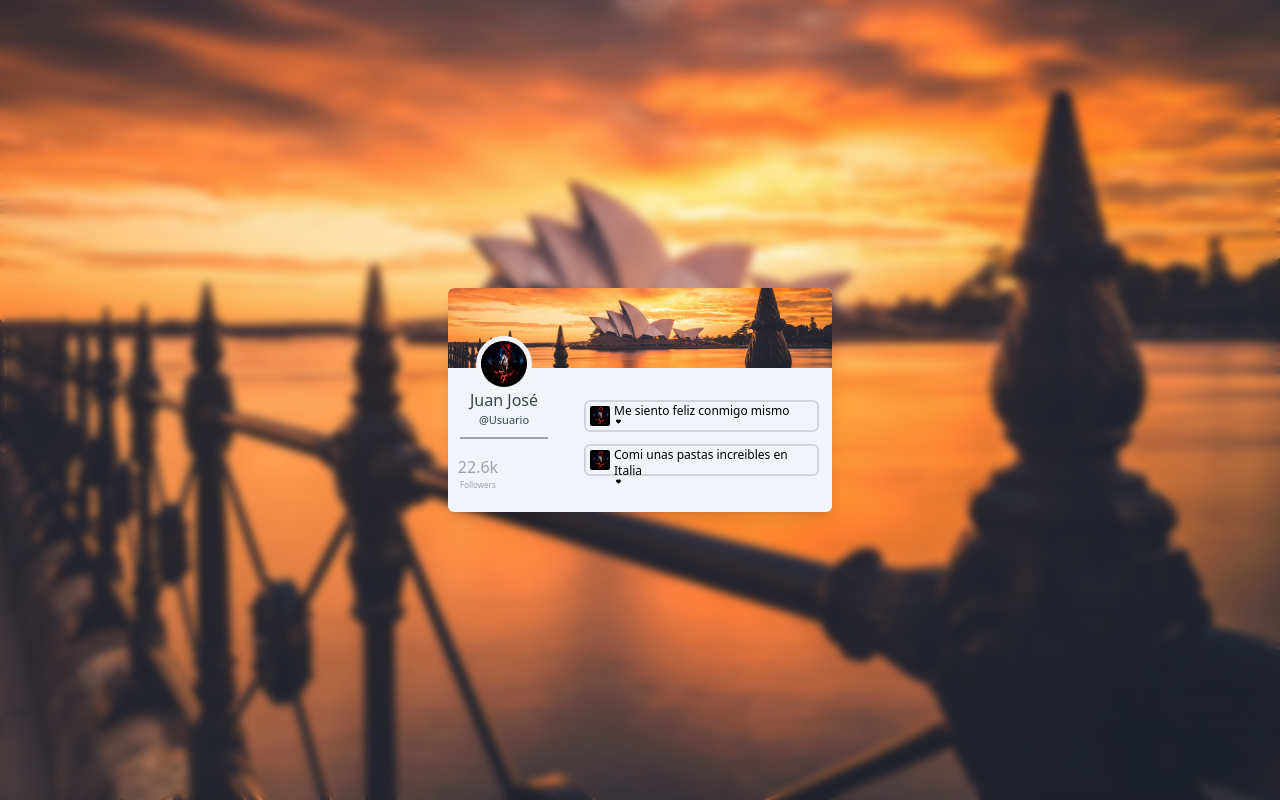
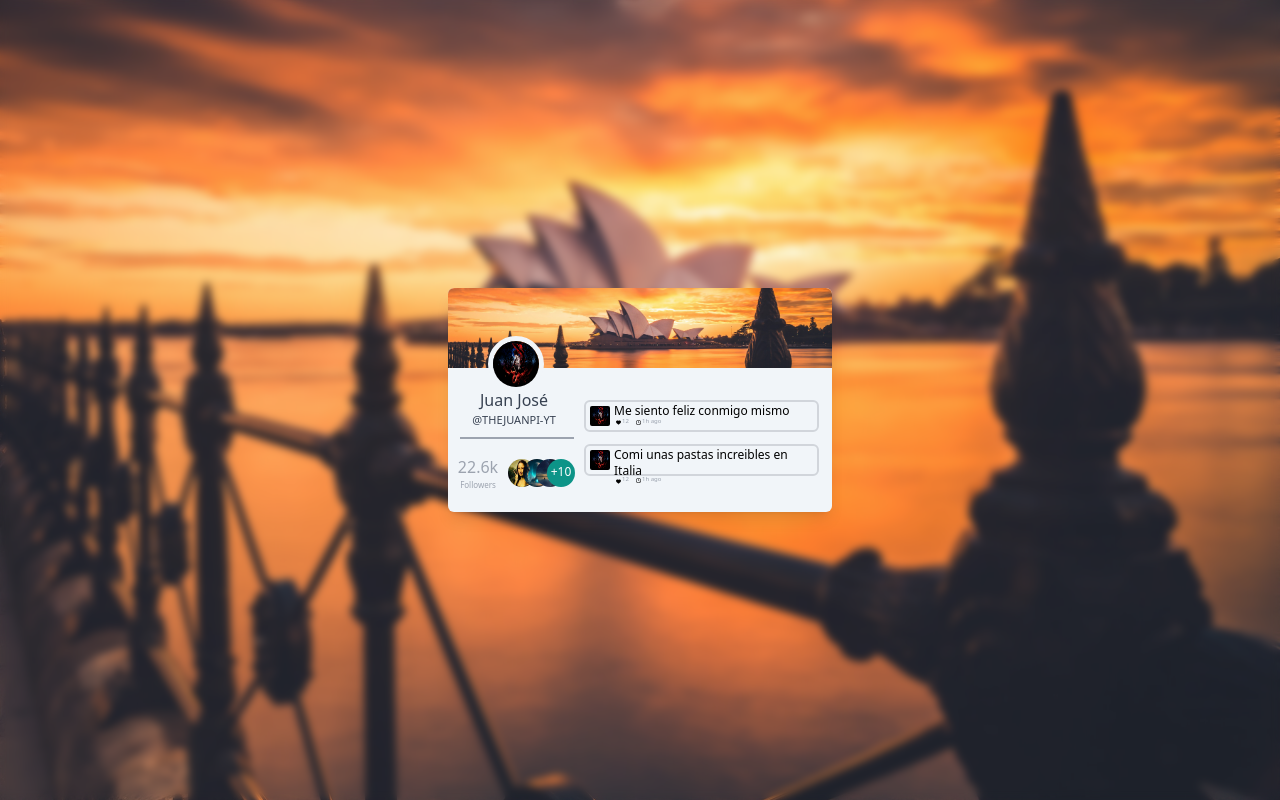
Before and after one commit to JuanJggg/Tajetatailwind, a website: page src/index.html in a window 1280 px wide. Drawn offline with nearby package versions, Linux system fonts and the light colour scheme; files that its build step writes are made by us from their sources.

Commit message:
Tarjeta de Perfil completa

```diff
--- a/src/index.html
+++ b/src/index.html
@@ -10,38 +10,54 @@
 <body class="bg-[url('/img/Australia.jpeg')] bg-cover h-screen bg-center backdrop-blur-sm justify-center items-center flex">
     <div class="w-96 bg-slate-100 h-56 rounded-md shadow-lg overflow-hidden">
         <div class="h-20 bg-[url('/img/Australia.jpeg')] bg-cover bg-[center_top_939px] relative">
-            <img class="w-14 h-14 rounded-full absolute top-12 left-7 border-slate-100 border-[5px]" src="../img/4599-anime.png" alt="Foto de usuario">
+            <img class="w-14 h-14 rounded-full absolute top-12 left-10 border-slate-100 border-[5px]" src="../img/4599-anime.png" alt="Foto de usuario">
         </div>
         <div class="mt-5 flex">
             <div class="w-28">
-                <p class="text-center text-gray-700">Juan José</p>
-                <p class="text-center text-[11px] text-gray-700">@Usuario</p>
-                <p class="h-[2px] bg-gray-400 mx-3 mt-2"></p>
-                <div class="text-center w-1/2 mt-4">
+                <p class="text-center text-gray-700 ml-5">Juan José</p>
+                <p class="text-center text-[11px] text-gray-700 ml-5">@THEJUANPI-YT</p>
+                <p class="h-[2px] bg-gray-400 mx-[3px] mt-2 w-[114px] ml-3"></p>
+                <div class="text-center w-1/2 mt-4 relative">
                     <p class="text-gray-400 ml-1">22.6k</p>
-                    <p class="text-gray-400 text-[8px] flex ml-3">Followers</p>
+                    <p class="text-gray-400 text-[8px] ml-1">Followers</p>
+                    <img src="../img/1.jpg" alt="Monalisa" class="absolute block rounded-full w-7 h-7 left-[60px] bottom-1">
+                    <img src="../img/2.jpeg" alt="Paisaje" class="absolute block rounded-full w-7 h-7 left-[75px] bottom-1">
+                    <img src="../img/3.jpg" alt="Vista" class="absolute block rounded-full w-7 h-7 left-[88px] bottom-1">
+                    <div class="absolute block text-white rounded-full w-7 h-7 bg-teal-600 left-[99px] bottom-1 text-xs">
+                        <p class="mt-[5px]">+10</p>
+                    </div>
                 </div>
             </div>
             <div>
                 <div class="w-[235px] h-8 ml-6 rounded-md mt-3 border-gray-300 border-2">
                     <div class="flex">
                         <img class="w-5 h-5 ml-1 mt-1 mr-1 rounded-sm" src="../img/4599-anime.png" alt="">
-                        <div>
+                        <div class="relative">
                             <p class="text-xs mt-[1px]">Me siento feliz conmigo mismo</p>
-                            <svg xmlns="http://www.w3.org/2000/svg" class=" w-[5px] h-[5px] ml-[1.5px] hover:text-red-500 fill-current" viewBox="0 0 512 512">
+                            <svg xmlns="http://www.w3.org/2000/svg" class=" w-[5px] h-[5px] ml-[1.5px] hover:text-red-500 fill-current mt-[0.8px]" viewBox="0 0 512 512">
                                 <path d="M47.6 300.4L228.3 469.1c7.5 7 17.4 10.9 27.7 10.9s20.2-3.9 27.7-10.9L464.4 300.4c30.4-28.3 47.6-68 47.6-109.5v-5.8c0-69.9-50.5-129.5-119.4-141C347 36.5 300.6 51.4 268 84L256 96 244 84c-32.6-32.6-79-47.5-124.6-39.9C50.5 55.6 0 115.2 0 185.1v5.8c0 41.5 17.2 81.2 47.6 109.5z"/>
                             </svg>
+                            <p class="absolute block text-gray-400 text-[6px] left-[8px] bottom-[0px]">12</p>
+                            <svg xmlns="http://www.w3.org/2000/svg" viewBox="0 0 512 512" class="w-[5px] h-[5px] absolute block left-[22px] bottom-[-0.5px] mb-[1.5px]">
+                                <path d="M464 256A208 208 0 1 1 48 256a208 208 0 1 1 416 0zM0 256a256 256 0 1 0 512 0A256 256 0 1 0 0 256zM232 120V256c0 8 4 15.5 10.7 20l96 64c11 7.4 25.9 4.4 33.3-6.7s4.4-25.9-6.7-33.3L280 243.2V120c0-13.3-10.7-24-24-24s-24 10.7-24 24z"/>
+                            </svg>
+                            <p class="absolute block text-gray-400 text-[6px] left-[28px] bottom-[0px]">1h ago</p>
                         </div>
                     </div>
                 </div>
                 <div class="w-[235px] h-8 ml-6 rounded-md mt-3 border-gray-300 border-2">
                     <div class="flex">
                         <img class="w-5 h-5 ml-1 mt-1 mr-1 rounded-sm" src="../img/4599-anime.png" alt="">
-                        <div>
+                        <div class="relative">
                             <p class="text-xs mt-[1px]">Comi unas pastas increibles en Italia</p>
                             <svg xmlns="http://www.w3.org/2000/svg" class=" w-[5px] h-[5px] ml-[1.5px] hover:text-red-500 fill-current" viewBox="0 0 512 512">
                                 <path d="M47.6 300.4L228.3 469.1c7.5 7 17.4 10.9 27.7 10.9s20.2-3.9 27.7-10.9L464.4 300.4c30.4-28.3 47.6-68 47.6-109.5v-5.8c0-69.9-50.5-129.5-119.4-141C347 36.5 300.6 51.4 268 84L256 96 244 84c-32.6-32.6-79-47.5-124.6-39.9C50.5 55.6 0 115.2 0 185.1v5.8c0 41.5 17.2 81.2 47.6 109.5z"/>
                             </svg>
+                            <p class="absolute block text-gray-400 text-[6px] left-[8px] bottom-[0px]">12</p>
+                            <svg xmlns="http://www.w3.org/2000/svg" viewBox="0 0 512 512" class="w-[5px] h-[5px] absolute block left-[22px] bottom-[-0.5px] mb-[1.5px]">
+                                <path d="M464 256A208 208 0 1 1 48 256a208 208 0 1 1 416 0zM0 256a256 256 0 1 0 512 0A256 256 0 1 0 0 256zM232 120V256c0 8 4 15.5 10.7 20l96 64c11 7.4 25.9 4.4 33.3-6.7s4.4-25.9-6.7-33.3L280 243.2V120c0-13.3-10.7-24-24-24s-24 10.7-24 24z"/>
+                            </svg>
+                            <p class="absolute block text-gray-400 text-[6px] left-[28px] bottom-[0px]">1h ago</p>
                         </div>
                     </div>
                 </div>
```
Also changed, not shown: img/1.jpg (added), img/2.jpeg (added), img/3.jpg (added).
